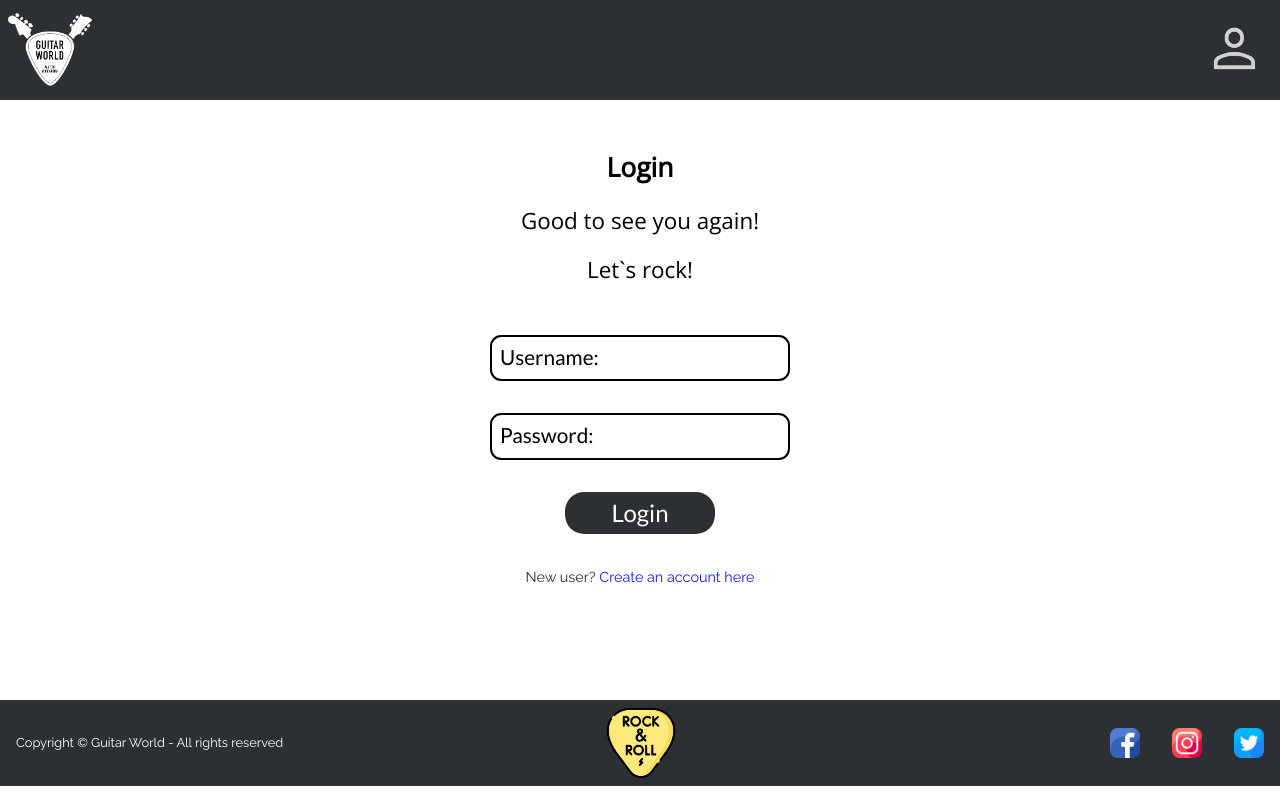
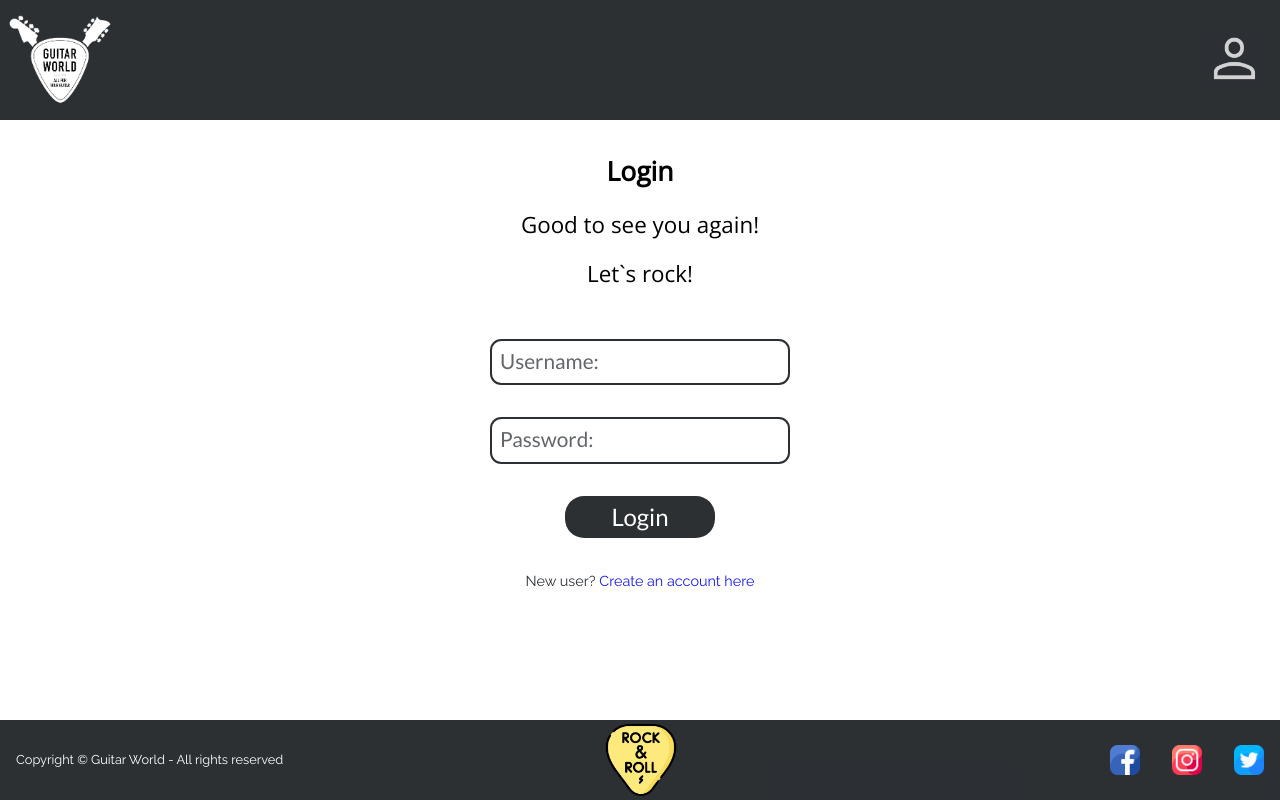
Before and after one commit to isdi-coders-2023/Leandro-Lupano-Final-Project-front-202301-mad, a React (Create React App) app: page /login in a window 1280 px wide. Built offline with nearby package versions, Linux system fonts and the light colour scheme.

Commit message:
💄 Update header, footer, home and login style

```diff
--- a/src/components/footer/footer.style.module.scss
+++ b/src/components/footer/footer.style.module.scss
@@ -5,7 +5,7 @@
   align-items: center;
   justify-content: center;
   background-color: rgb(33, 37, 41, 95%);
-  padding: 1rem;
+  height: 10vh;
 
   .footerCopyright {
     font-family: 'Raleway', sans-serif;
@@ -32,11 +32,11 @@
   .footer {
     flex-direction: row;
     justify-content: space-between;
-    padding: 0.5rem 1rem;
+    padding: 0rem 1rem;
 
     .footerPickLogo {
       display: flex;
-      width: 70px;
+      height: 9vh;
     }
 
     .footerFollowUs {
--- a/src/components/header/header.style.module.scss
+++ b/src/components/header/header.style.module.scss
@@ -1,6 +1,6 @@
 .header {
   background-color: rgb(33, 37, 41, 95%);
-  height: 100px;
+  height: 15vh;
   display: grid;
   grid-template-columns: repeat(6, 1fr);
   grid-template-rows: repeat(1, 1fr);
@@ -13,7 +13,7 @@
     }
 
     .headerLogoImg {
-      width: 100px;
+      height: 15vh;
       cursor: pointer;
     }
   }
--- a/src/components/home/home.style.module.scss
+++ b/src/components/home/home.style.module.scss
@@ -2,7 +2,8 @@
   display: flex;
   flex-direction: column;
   gap: 1.5rem;
-  padding: 2rem 1rem 6rem;
+  padding: 2rem 1rem;
+  min-height: 75vh;
 
   .homeHeader {
     display: flex;
@@ -30,14 +31,14 @@
       gap: 1rem;
 
       ::placeholder {
-        color: rgb(33, 37, 41, 95%);
+        color: rgb(33, 37, 41, 70%);
         font-size: 1.1rem;
         font-family: 'Lato', sans-serif;
       }
 
       input {
         background-color: white;
-        border: 2px solid black;
+        border: 2px solid rgb(33, 37, 41, 95%);
         border-radius: 0.7rem;
         padding: 0.5rem;
         width: 250px;
@@ -88,7 +89,6 @@
   .home {
     align-items: center;
     font-size: 1.1rem;
-    padding: 3rem 2rem 4rem;
 
     .homeHeader {
       align-items: center;
--- a/src/components/login/login.style.module.scss
+++ b/src/components/login/login.style.module.scss
@@ -2,7 +2,8 @@
   display: flex;
   flex-direction: column;
   gap: 3rem;
-  padding: 2rem 1rem 9rem;
+  padding: 2rem 1rem;
+  min-height: 75vh;
 
   .loginHeader {
     display: flex;
@@ -25,14 +26,14 @@
       gap: 2rem;
 
       ::placeholder {
-        color: black;
+        color: rgb(33, 37, 41, 70%);
         font-size: 1.1rem;
         font-family: 'Lato', sans-serif;
       }
 
       input {
         background-color: white;
-        border: 2px solid black;
+        border: 2px solid rgb(33, 37, 41, 95%);
         border-radius: 0.7rem;
         padding: 0.5rem;
         width: 250px;
@@ -73,7 +74,6 @@
   .login {
     align-items: center;
     font-size: 1.1rem;
-    padding: 3rem 2rem 7rem;
 
     .loginHeader {
       align-items: center;
```
